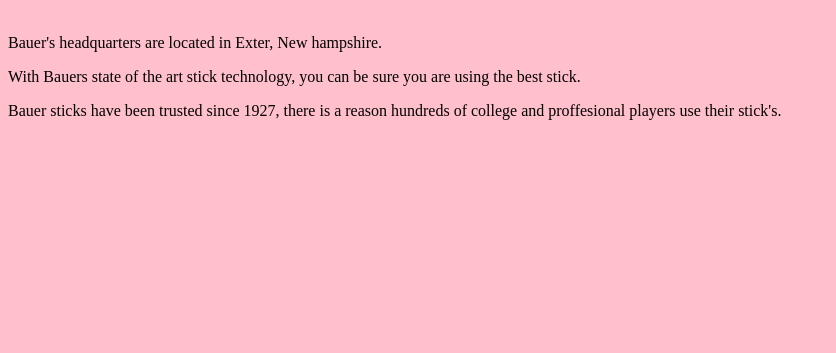
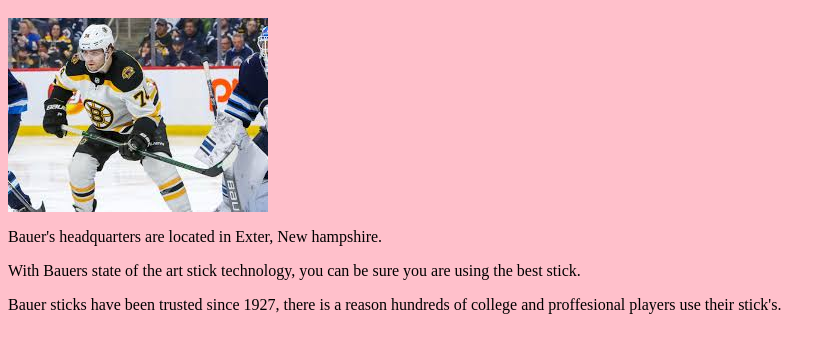
Before and after one commit to lcecere874/lcecere874.github.io, a plain HTML site: page page2.html in a window 1280 px wide. Shown: the part 163-516 px from the top of the page, without its empty margins (0-836 px from the left). Drawn offline with Linux system fonts and the light colour scheme.

Commit message:
Update page2.html

```diff
--- a/page2.html
+++ b/page2.html
@@ -22,7 +22,7 @@
         </h4>
         </div>
     <h1>Bauer sticks are the best on the market</h1>
-    <img src="Monkey-sports-logo.jpg" alt="">
+    <img src="images-1.jpg" alt="">
     <p>
     Bauer's headquarters are located in Exter, New hampshire.
     </p>
```
